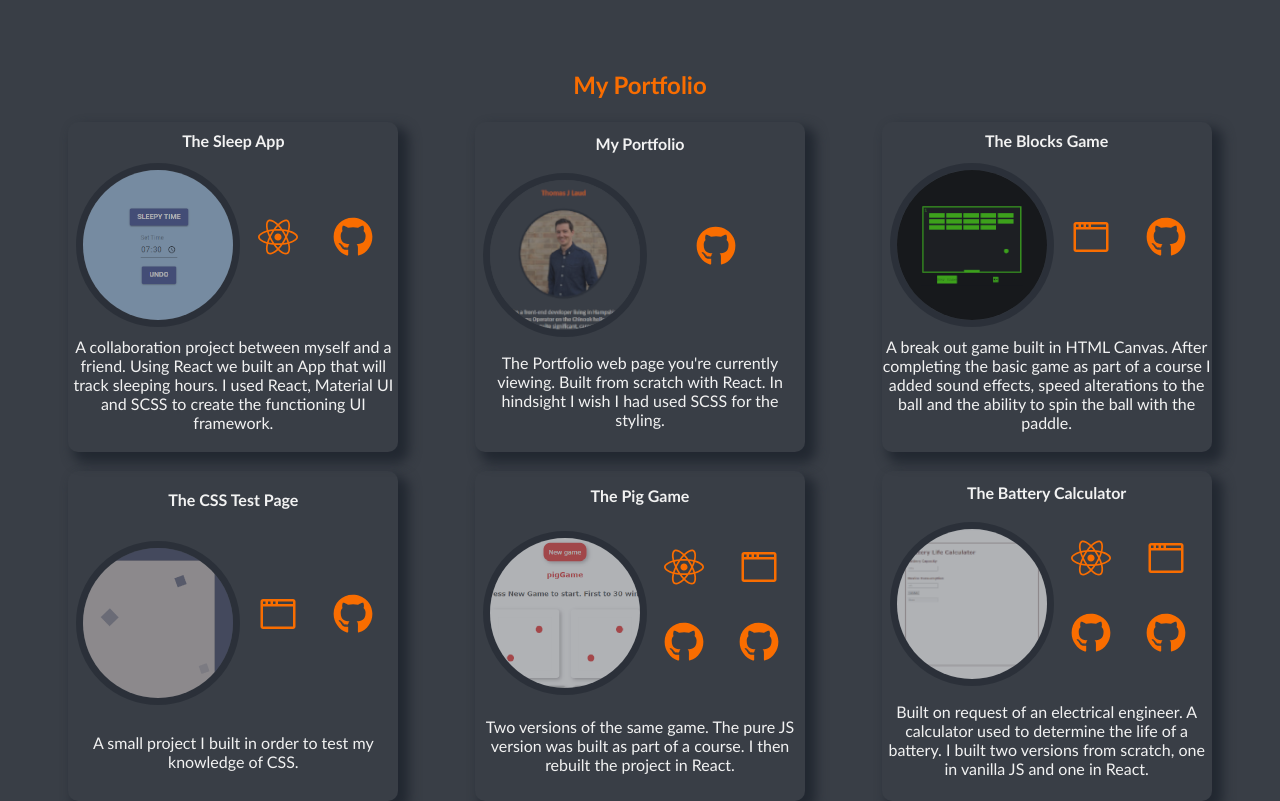
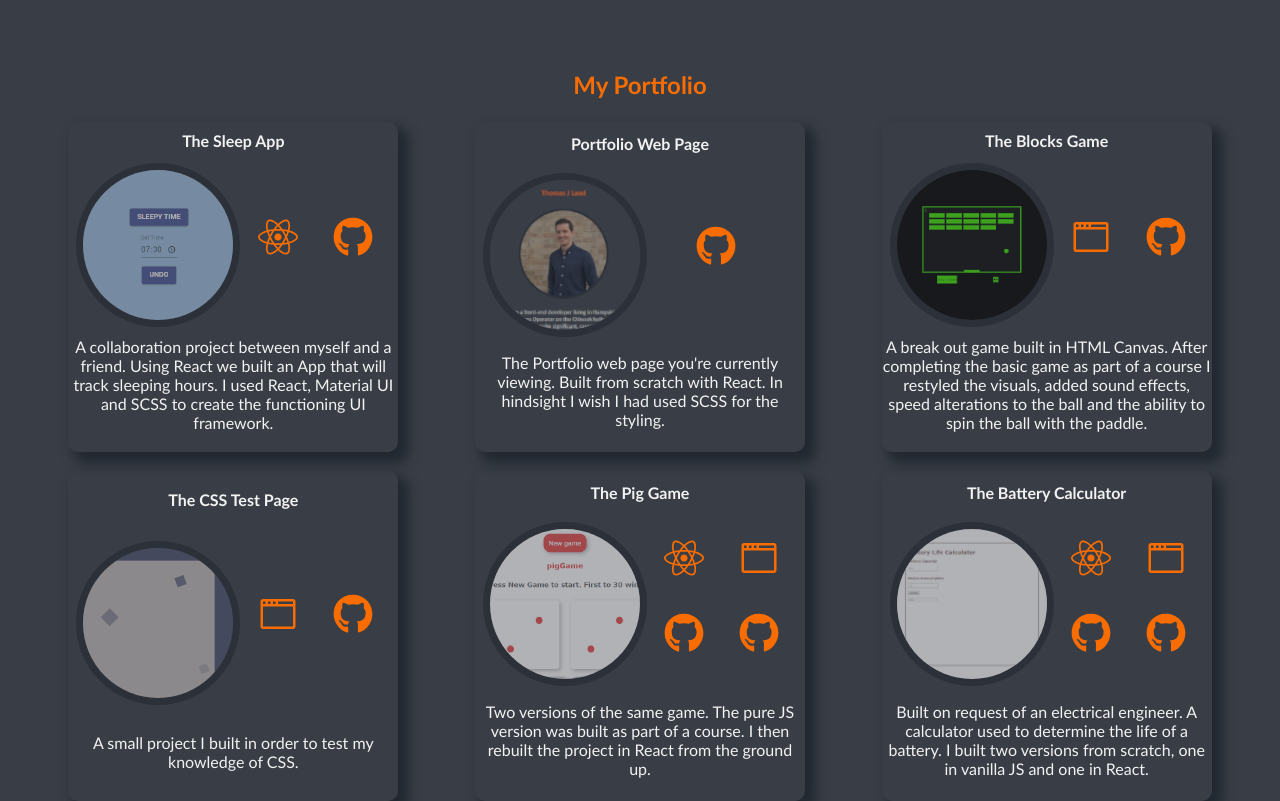
Before and after one commit to tjlaud/React-portfolio, a React (Create React App) app: page / in a window 1280 px wide. Shown: the part 780-1581 px from the top of the page. Built offline with nearby package versions, Linux system fonts and the light colour scheme.

Commit message:
Updates to projects

```diff
--- a/src/components/Projects.js
+++ b/src/components/Projects.js
@@ -44,7 +44,7 @@ function Projects() {
       </div>
 
       <div>
-        <h4>My Portfolio</h4>
+        <h4>Portfolio Web Page</h4>
         <div className="project-embedded-div">
           <img src={portfolioProject} alt="my portfolio page" />
           <div className="portfolio-gitHub-icon">
@@ -89,8 +89,9 @@ function Projects() {
         </div>
         <p>
           A break out game built in HTML Canvas. After completing the basic game
-          as part of a course I added sound effects, speed alterations to the
-          ball and the ability to spin the ball with the paddle.
+          as part of a course I restyled the visuals, added sound effects, speed
+          alterations to the ball and the ability to spin the ball with the
+          paddle.
         </p>
       </div>
 
@@ -161,7 +162,7 @@ function Projects() {
         </div>
         <p>
           Two versions of the same game. The pure JS version was built as part
-          of a course. I then rebuilt the project in React.
+          of a course. I then rebuilt the project in React from the ground up.
         </p>
       </div>
 
```
